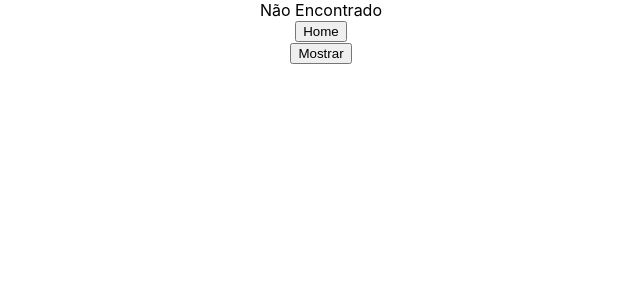
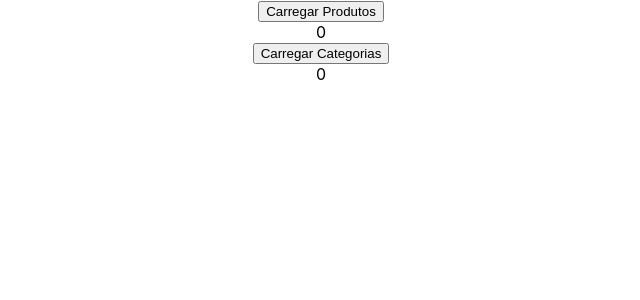
Before and after one commit to TitoSoares/MSM_bkp, a React (Create React App) app in the folder meisemmedo/meisemmedo/: page /requisicoes in a window 1280 px wide. Shown: the top 300 px of the page, without its empty margins (319-959 px from the left). Built offline with nearby package versions, Linux system fonts and the light colour scheme.

Commit message:
Ajustes nas Paginas de Home e Login, e uso temporario da pagina requisicoes

```diff
--- a/meisemmedo/meisemmedo/src/App.tsx
+++ b/meisemmedo/meisemmedo/src/App.tsx
@@ -13,6 +13,7 @@ import PaginaComponenteAgenda from './Pages/PaginaComponenteAgenda';
 import PaginaComponenteEntradaeSaida from './Pages/PaginaComponenteEntradaeSaida';
 import PaginaComponenteHistorico from './Pages/PaginaComponenteHistorico';
 import PaginaComponenteRelatorio from './Pages/PaginaComponenteRelatorio';
+import Requisicoes from './Pages/requisicoes';
 
 function App() {
   return (
@@ -29,6 +30,7 @@ function App() {
         <Route path='/entrada_saida' element={<PaginaComponenteEntradaeSaida/>}></Route>
         <Route path='/historico' element={<PaginaComponenteHistorico/>}></Route>
         <Route path='/relatorio' element={<PaginaComponenteRelatorio/>}></Route>
+        <Route path='/requisicoes' element={<Requisicoes/>}></Route>
 
 
       </Routes>
--- a/meisemmedo/meisemmedo/src/Componentes/estyle/estilo.css
+++ b/meisemmedo/meisemmedo/src/Componentes/estyle/estilo.css
@@ -165,6 +165,7 @@
     font-size: 27px;
     width: 100%;
     height: 100px;
+    margin-bottom: 23px;
 }
 .txt3{
     font-family:'Times New Roman', Times, serif;
@@ -309,11 +310,10 @@
     justify-content:space-around;
 }
 .txtMEI{
-    width:auto;
+    width:40%;
     height:auto;
-    font-size: 22px;
+    font-size: 20px;
     font-family:'Calibri';
-    margin-left: 200px;
 }
 .imgMEI{
     margin-right: 200px;
--- a/meisemmedo/meisemmedo/src/Pages/Login.tsx
+++ b/meisemmedo/meisemmedo/src/Pages/Login.tsx
@@ -1,5 +1,4 @@
 import { useState } from "react"
-import FuncaoCabecalho from "../Componentes/Cabecalho"
 import "../Componentes/estyle/estilo.css"
 function Login(){
     const[login,setLogin]=useState("")
--- /dev/null
+++ b/meisemmedo/meisemmedo/src/Pages/requisicoes.tsx
@@ -0,0 +1,39 @@
+import { useState } from "react"
+
+function Requisicoes(){
+    const[produtos, setProdutos]=useState([])
+    const[categorias, setCategorias]=useState([])
+
+    const carregarProdutos=()=>{
+        fetch("https://fakestoreapi.com/products")
+        .then((response)=>{
+            return response.json()
+        })
+        .then((json)=>{
+            setProdutos(json)
+        })
+    }
+    const carregarCategorias=()=>{
+        fetch('https://fakestoreapi.com/products/categories')
+        .then((response)=>{
+            return response.json()
+        })
+        .then((json)=>{
+            setCategorias(json)
+        })
+    }
+    return(
+        <div>
+            <button onClick={carregarProdutos}>Carregar Produtos</button><br/>
+            {produtos.length} <br />
+            <button onClick={carregarCategorias}>Carregar Categorias</button><br />
+            {categorias.length} <br />
+            {produtos.map((item, index)=>(
+                <div>
+                    {item[1]}
+                </div>
+            ))}
+        </div>
+    )
+}
+export default Requisicoes;
```
